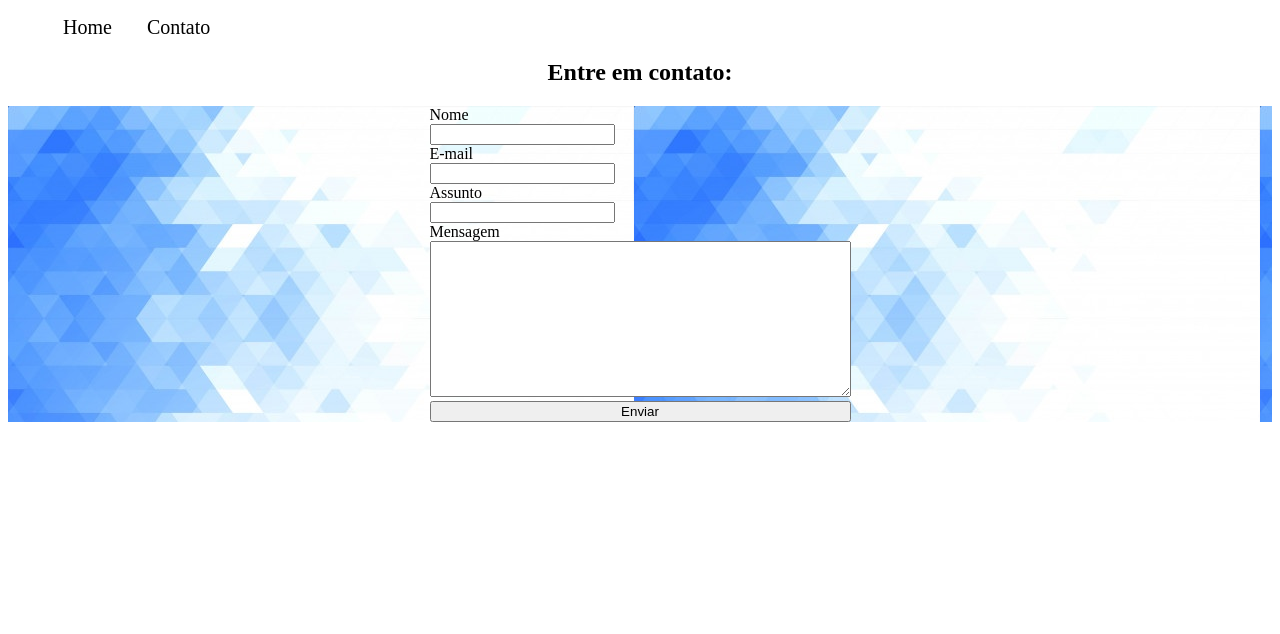
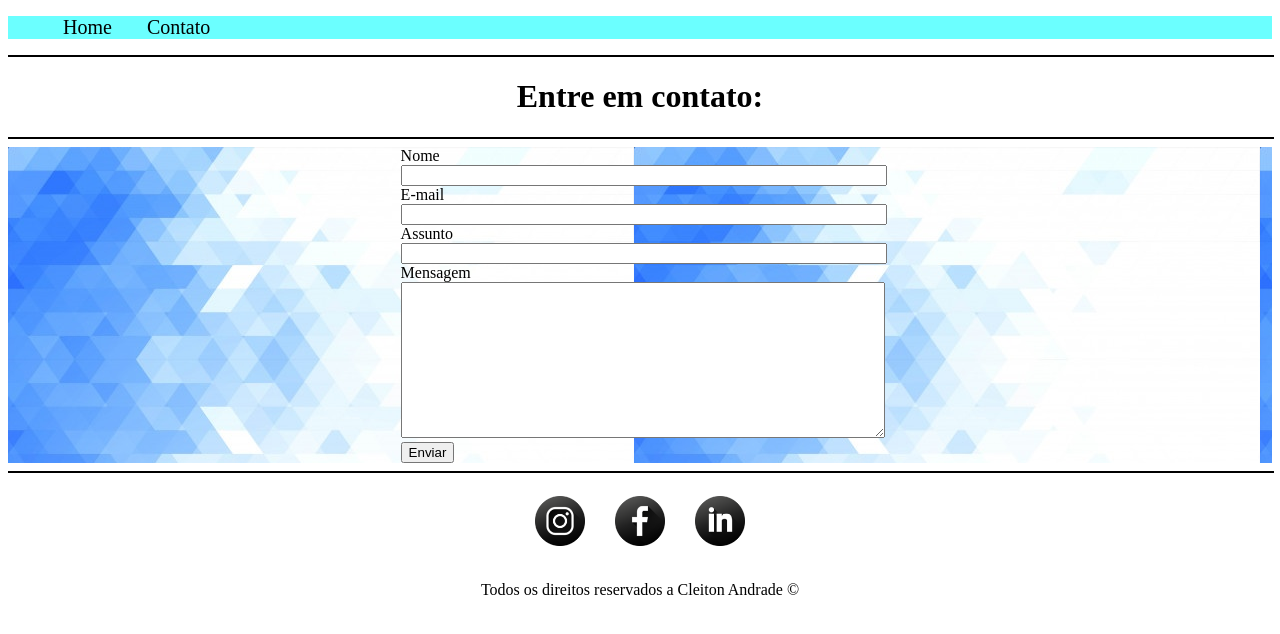
Before and after one commit to Binis29/fundamentos-web, a plain HTML site: page contato.html in a window 1280 px wide. Drawn offline with Linux system fonts and the light colour scheme.

Commit message:
javascript

```diff
--- a/assets/css/style.css
+++ b/assets/css/style.css
@@ -7,6 +7,7 @@
     display: inline;
     padding: 15px;
     font-size: 20px;
+    margin: 0 auto;
 
 }
 
@@ -43,13 +44,15 @@
 
 }
 
+.p-15 {
+
+    padding: 15px;
+
+}
+
 
   .br {
-      border-radius: 2%;
-  }
-
-  .color {
-    background-color: lawngreen;
+      border-radius: 50%;
   }
 
   .size-logo{
--- /dev/null
+++ b/assets/js/script.js
@@ -0,0 +1,37 @@
+/* por tag: getElementByTagName()
+   por Id : getElementById()
+   por Nome : getElementsByName()
+   por Classe : getElementsByClassName()
+   por Selector: querySelector() */
+
+   let nome = window.document.getElementById('nome')
+   let email = document.querySelector('#email')
+   let assunto = document.querySelector('#assunto')
+   let mensagem = document.querySelector('#mensagem')
+
+   nome.style.width = '100%'
+   email.style.width = '100%'
+   assunto.style.width = '100%'
+   mensagem.style.width = '100%'
+
+   function validaNome(){
+    let txtNome = document.querySelector('#txtNome')
+    if (nome.value.length < 3 ){
+        txt.innerHTML = 'Nome inválido'
+        txtNome.style.color = 'red'
+    } else {
+        txtNome.innerHTML = 'Nome válido'
+        txtNome.value.color = 'green'
+    }
+
+    }
+
+    function validaEmail(){
+        let txtEmail = document.querySelector('#txtEmail')
+        if (email.value.inde){
+            txt.innerHTML = 'Nome inválido'
+        } else {
+            txtNome.innerHTML = 'Nome válido'
+        }
+
+        }
--- a/contato.html
+++ b/contato.html
@@ -1,43 +1,91 @@
 <!DOCTYPE html>
 <html lang="en">
+
 <head>
     <meta charset="UTF-8">
     <meta name="viewport" content="width=device-width, initial-scale=1.0">
     <title>Document</title>
     <link rel="stylesheet" href="assets/css/style.css">
 </head>
+
 <body>
+
+    <div style=" position:static; width: 100%; background-color: rgba(0, 255, 255, 0.582);">
+        <nav>
             <ul id="menu">
                 <li><a href="index.html">Home</a>
                 </li>
                 <li><a href="contato.html">Contato</a>
                 </li>
             </ul>
-    <h2 class="center">Entre  em contato:</h2>
-    <form >
-        <div class="container-contato" style="background-image: url(assets/img/background-title.jpg);">
-            <div>
-            <label for="nome">Nome</label><br>
-            <input type="text" id="nome">
+        </nav>
     </div>
 
+    <!--nome da página-->
+
+    <hr>
+
+    <h1 class="center">Entre em contato:</h1>
+
+
+    <hr>
+    <div class="container" style="background-image: url(assets/img/background-title.jpg);">
+
+
         <div>
+            <form>
+                <label for="nome">Nome</label><br>
+                <input type="text" id="nome" onkeyup="validaNome()">
+                <div id='txtNome' ></div>
+
                 <label for="email">E-mail</label><br>
                 <input type="email" name="email" id="email">
+
+
+
+                <label for="assunto">Assunto</label><br>
+                <input type="text" id="assunto">
+
+
+
+                <label for="mensagem">Mensagem</label><br>
+                <textarea name="mensagem" id="mensagem" cols="50" rows="10"></textarea>
+
+                <button>Enviar</button>
+            </form>
         </div>
 
-            <div>
-            <label for="assunto">Assunto</label><br>
-            <input type="text" id="assunto">
+
+
+    </div>
+    <hr>
+
+    <footer>
+        <!--rodapé parte da página-->
+
+        <div class="container">
+            <a href="https://www.instagram.com/cleitonaguiarandrade/?hl=pt-br" target="blank">
+                <img class="size-logo p-15" src="assets/img/instagram.png" alt="Logo do instagram">
+            </a>
+
+            <a href="https://www.facebook.com/" target="blank">
+                <img class="size-logo p-15" src="assets/img/facebook.png" alt="Logo do facebook">
+            </a>
+
+            <a href="https://www.linkedin.com/in/cleitonaguiarandrade/" target="blank">
+                <img class="size-logo p-15" src="assets/img/linkedin.png" alt="Logo do linkedin">
+            </a>
         </div>
 
-            <div>
-            <label for="mensagem">Mensagem</label><br>
-            <textarea name="mensagem" id="mensagem" cols="50" rows="10"></textarea>
-            </div>
-            <button>Enviar</button>
+        <p class="center">
+
+            Todos os direitos reservados a Cleiton Andrade &copy;
+        </p>
         </div>
 
-    </form>
+    </footer>
+
+    <script src="assets/js/script.js"></script>
 </body>
+
 </html>
```
Also changed, not shown: index.html (+36 -13 lines), assets/img/foto.jpg (added), assets/img/texto.jpg (deleted). Lines whose indentation alone changed are shown as unchanged.
